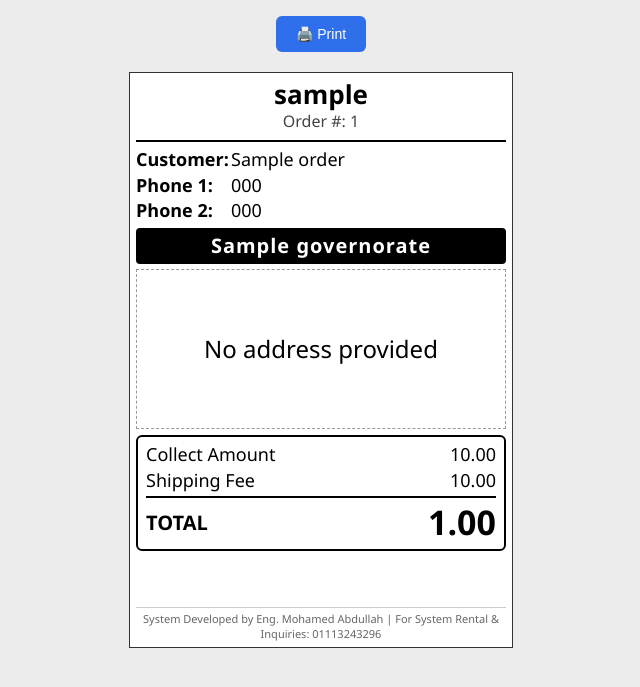
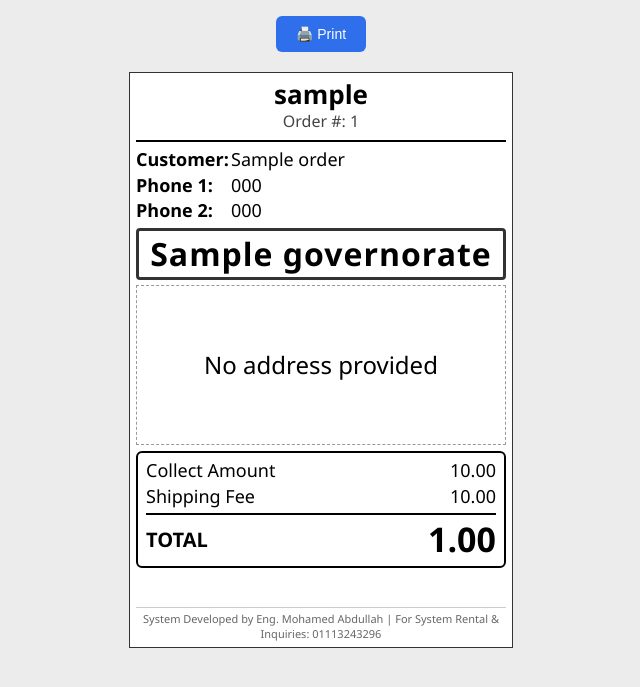
Before and after one commit to M-sto/shipping-label-app, a Flask app: template templates/label.html in a window 1280 px wide. Shown: the top 687 px of the page, without its empty margins (319-959 px from the left). Run offline with Flask 3, Linux system fonts and the light colour scheme; the template is opened without the code that fills it: most values are stand-ins (such as "Sample title", 1, 10 or a date in 2020); some libraries are stand-ins or nearby versions.

Commit message:
Refactor shipping label HTML structure and styles

```diff
--- a/templates/label.html
+++ b/templates/label.html
@@ -73,12 +73,13 @@
     }
    .governorate-box {
     margin: 5px 0;
-        padding: 5px 10px;
-        background: #000;
-        color: #fff;
-        font-size: 20px;
-        line-height: 1.3;
-        font-weight: 700;
+    padding: 4px 10px;
+    background: transparent;      /* بدون تعبئة: الإطار فقط */
+    border: 3px solid #333;       /* الإطار الخارجي أسود أخف قليلاً */
+    color: #000;                  /* نص المحافظة أسود صريح، أغمق من الإطار */
+    font-size: 32px;              /* خط أكبر */
+    line-height: 1.2;
+    font-weight: 900;
     text-align: center;
     border-radius: 4px;
     letter-spacing: 1px;
```
Lines whose indentation alone changed are shown as unchanged.
